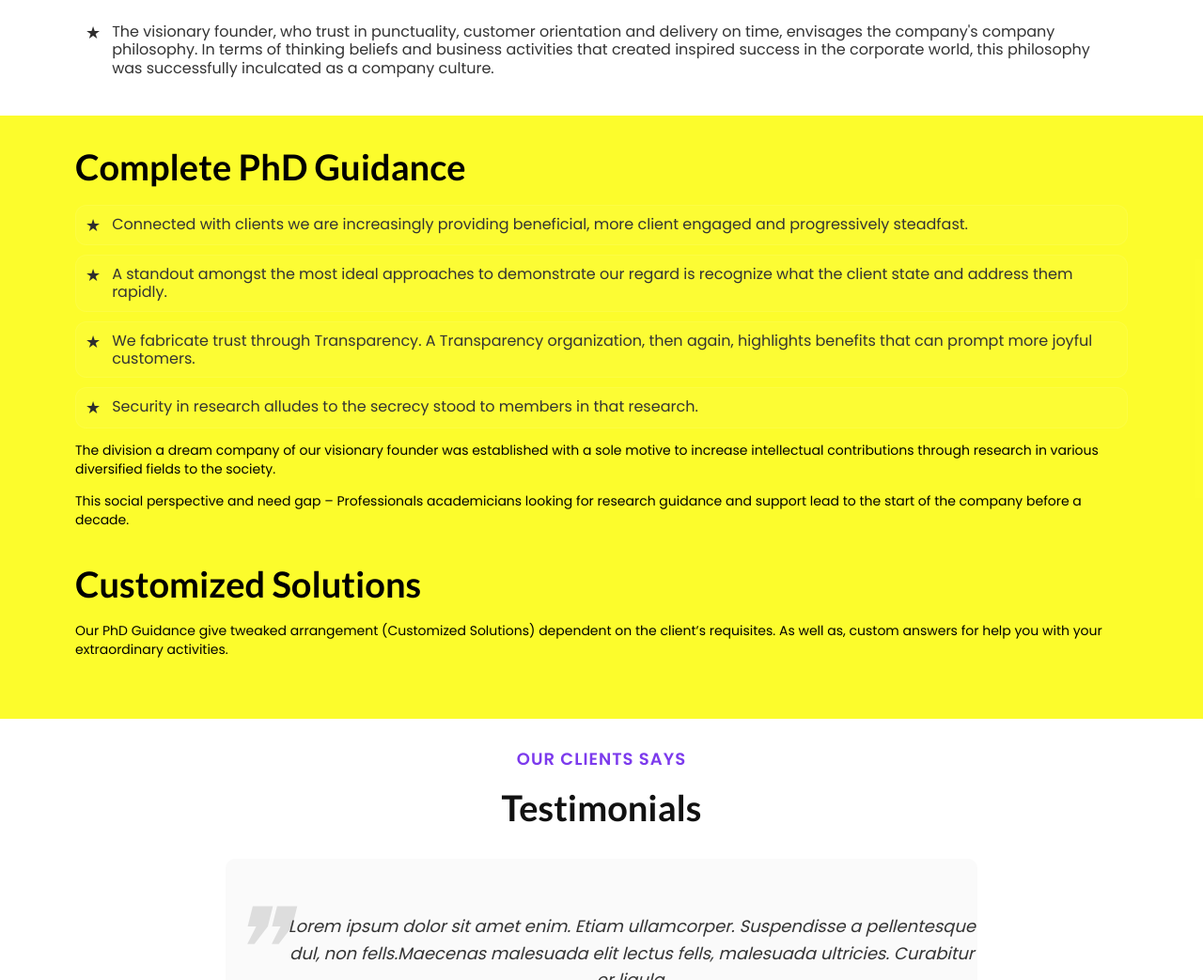
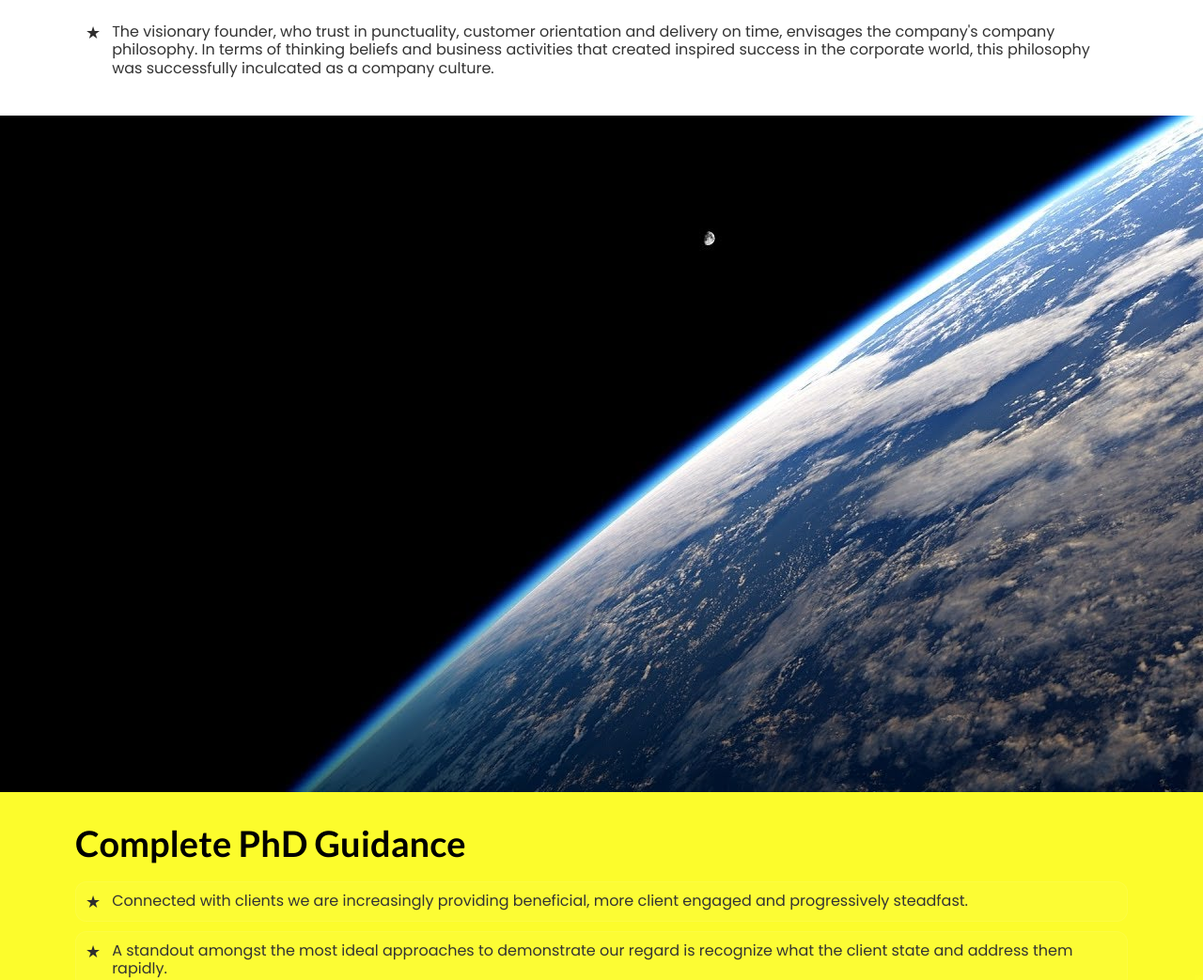
Before and after one commit to Ramyapriya2018/Primenumainnovations-haiyagrev, a website built with Parcel: page src/index.html in a window 1280 px wide. Shown: the part 2011-3054 px from the top of the page at 94% size. Built offline with nearby package versions, Linux system fonts and the light colour scheme.

Commit message:
add home page image

```diff
--- a/src/index.html
+++ b/src/index.html
@@ -283,6 +283,12 @@
             </ul>
         </div>
       </section>
+       <div class="image-container">
+            <img
+              src="./assets/homepageimages/what.jpg"
+              alt="Home Image"
+            />
+          </div>
 
       <section id="phd-guidance" class="section alt">
         <div class="container">
```
Also changed, not shown: src/assets/homepageimages/what.jpg (added), 1 other file.
